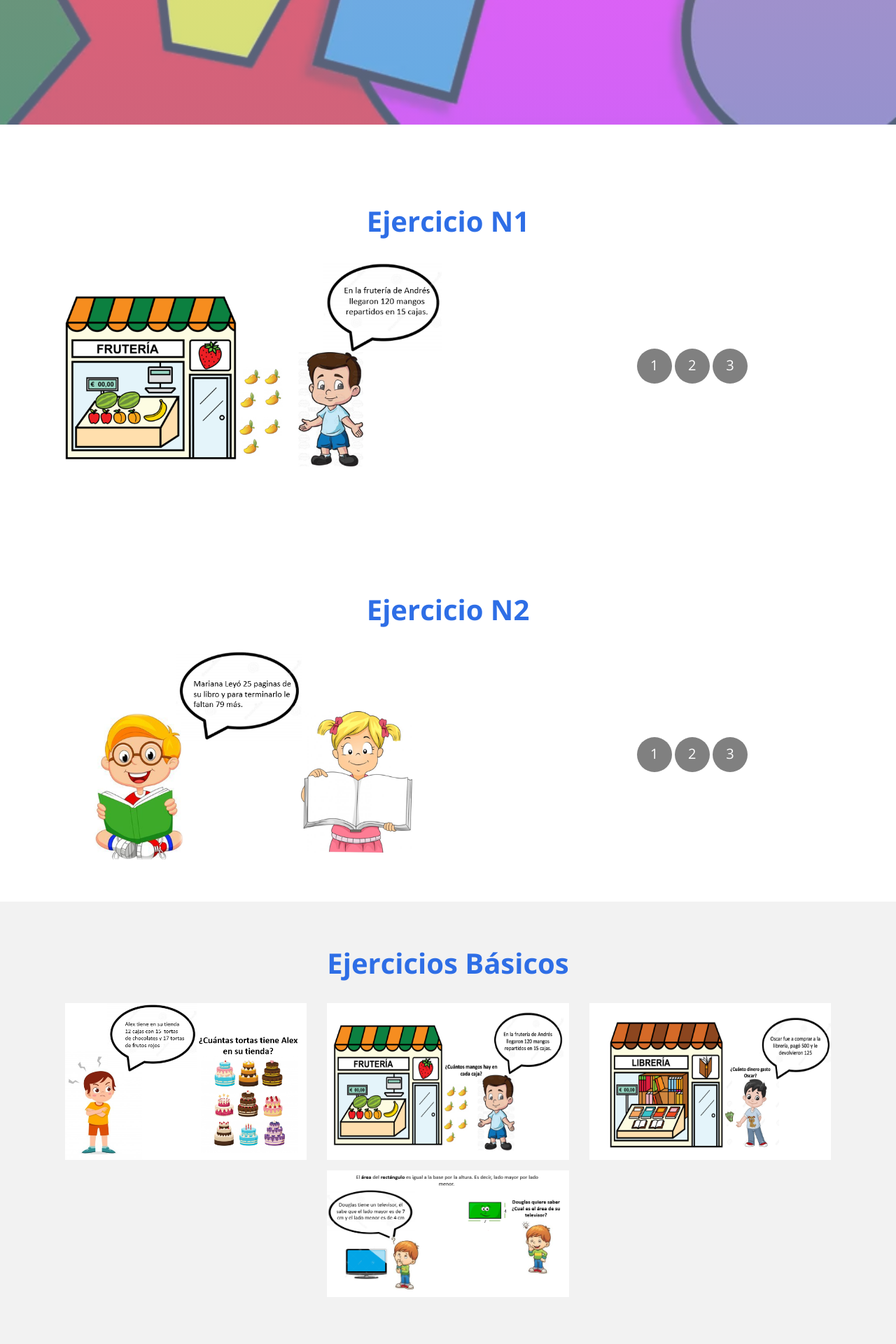
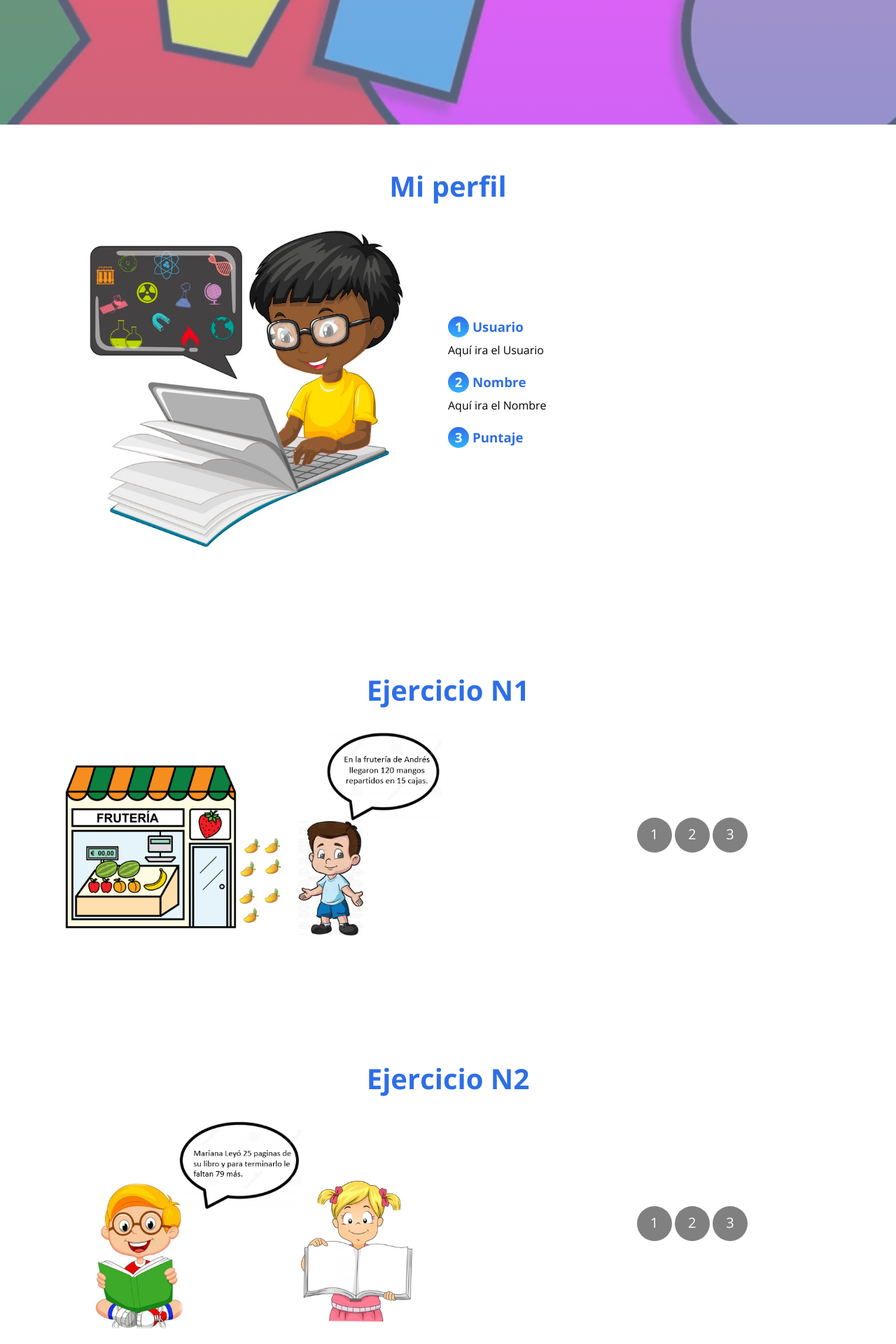
Before and after one commit to ossanti/ProyectoIngenier-aSoftware, a PHP site: the page made by Operaciones Basicas.html in a window 1280 px wide. Shown: the part 622-2542 px from the top of the page at 70% size. Run offline with PHP 8.4, Linux system fonts and the light colour scheme.

Commit message:
Ejercicio1

```diff
--- a/Operaciones Basicas.html
+++ b/Operaciones Basicas.html
@@ -13,10 +13,11 @@
     <header class="header" id="inicio">
         <img class="hamburguer" src="img/hamburguesa.svg" alt="">
         <nav class="menu-navegacion">
-                <a href="#inicio">Ejercicio N1</a>
-                <a href="#perfil">Ejercicio N2</a>
-                <a href="#Slides">Ejercicio N3</a>
-                <a href="#ejercicios">Ejercicio N4</a>
+                <a href="#inicio">Modulo</a>
+                <a href="#perfil">Perfil</a>
+                <a href="#Ejercicio1">Ejercicio N1</a>
+                <a href="#Ejercicio2">Ejercicio N2</a>
+                <a href="#Ejercicio3">Ejercicio N3</a>
                 <a href="#expertos">Módulos o Regresar</a>
                 <a href="#footer">Contacto</a>
         </nav>
@@ -27,10 +28,29 @@
             </div>
             <p class="copy">Modulo Operaciones Basicas.</p>
         </div>
-
     </header>
     <main>
-        <section class="slides" id="Slides">
+      <section class="contenedor" id="perfil">
+        <h2 class="subtitulo">Mi perfil</h2>
+        <div class="contenedor-servicio">
+            <img src="img/perfil.png" alt="">
+            <div class="checklist-servicio">
+                <div class="service">
+                    <h3 class="n-service"><span class="number">1</span>Usuario</h3>
+                    <p> Aquí ira el Usuario</p>
+                </div>
+                <div class="service">
+                    <h3 class="n-service"><span class="number">2</span>Nombre</h3>
+                    <p> Aquí ira el Nombre</p>
+                </div>
+                <div class="service">
+                    <h3 class="n-service"><span class="number">3</span>Puntaje</h3>
+                    <div id="mostrar_puntaje"></div>
+                </div>
+            </div>
+        </div>
+    </section>
+        <section class="slides" id="Ejercicio1">
             <div class="contenedor">
             <h2 class="subtitulo">Ejercicio N1</h2>
             <div class="contenedor-slides">
@@ -73,28 +93,28 @@
             </div>
         </section>
         </section>
-        <section class="slides" id="Slides">
+        <section class="slides" id="Ejercicio2">
             <div class="contenedor">
             <h2 class="subtitulo">Ejercicio N2</h2>
             <div class="contenedor-slides">
                 <ul class="slider">
-                  <li id="slide1">
+                  <li id="slide4">
                     <img src="img/ejercicio1.1.png"/>
                   </li>
-                  <li id="slide2">
+                  <li id="slide5">
                     <img src="img/ejercicio1.2.png"/>
                   </li>
-                  <li id="slide3">
+                  <li id="slide6">
                     <p class="enunciados">Realice el ejercicio para calcular el numero de páginas del libro de Mariana</p>
                     <div class="enunciados-head">
                         <img style = "width: 100px; height: 100px" src="img/libroM.png"/>
-                        <p style = "margin-top: 30px; font-size: 30px; font-weight: bold; color: blueviolet; margin-right: 10px">29</p>
+                        <p style = "margin-top: 30px; font-size: 30px; font-weight: bold; color: blueviolet; margin-right: 10px">3</p>
                         <img style = "width: 50px; height: 50px; margin-top: 25px" src="img/SIMBOLO-MAS.png"/>
                         <img style = "width: 100px; height: 100px" src="img/libroM.png"/>
-                        <p style = "margin-top: 30px; font-size: 30px; font-weight: bold; color: blueviolet; margin-right: 10px; ">75</p>
+                        <p style = "margin-top: 30px; font-size: 30px; font-weight: bold; color: blueviolet; margin-right: 10px; ">5</p>
                         <img style = "width: 50px; height: 50px; margin-top: 25px; margin-right: 10px" src="img/elmeromeroigual.png"/>
                         <input style = "border-radius: 5px; background-color: rgba(197, 136, 255, 0.705); border: 0; max-lines: 2; width: 180px; height: 50px; margin-right: 10px; margin-top: 25px" maxlength="3" type="text" placeholder="Escriba el resultado" id="user1">
-                        <input style = "border-radius: 5px; background-color: aqua; width: 180px; height: 50px; margin-right: 10px; margin-top: 25px; border: 0" type="button" value="Comprobar" onclick="Operacion();">
+                        <input style = "border-radius: 5px; background-color: aqua; width: 180px; height: 50px; margin-right: 10px; margin-top: 25px; border: 0" type="button" value="Comprobar" onclick="Operacion1();">
 
                     </div>
                   </li>
@@ -102,20 +122,20 @@
 
                 <ul class="menu">
                   <li>
-                    <a href="#slide1">1</a>
+                    <a href="#slide4">1</a>
                   </li>
                   <li>
-                    <a href="#slide2">2</a>
+                    <a href="#slide5">2</a>
                   </li>
                    <li>
-                    <a href="#slide3">3</a>
+                    <a href="#slide6">3</a>
                   </li>
                 </ul>
 
               </div>
             </div>
         </section>
-        <section class="gallery" id="ejercicios">
+        <section class="gallery" id="Ejercicio3">
             <div class="contenedor">
                 <h2 class="subtitulo">Ejercicios Básicos</h2>
                 <div class="contenedor-galeria">
@@ -151,7 +171,6 @@
 
     <footer id="footer">
         <div class="contenedor footer-content">
-
                 <div class="social-media">
                     <a href="./" class="social-media-icon">
                         <i class='bx bxl-facebook'></i>
@@ -172,18 +191,39 @@
              function Operacion() {
                  var N1 = 120;
                  var N2 = 15;
-                 var sum;
-                 sum = N1 / N2;
+                 var Div;
+                 Div = N1 / N2;
                  var resUs = parseInt(document.getElementById("user1").value);
                  var puntaje = document.getElementById("mostrar_puntaje");
                  let resuelto = false;
                  if(resuelto == true){
                     alert("Ya lo resolvió")
                  }else{
-                    if(resUs == sum){
+                    if(resUs == Div){
                       alert("Bien");
                       resuelto = true;
-                      var pun = 8;
+                      var pun = 10;
+                      puntaje.innerHTML += pun;
+                    }else{
+                      alert("Mal")
+                    }
+                 }
+             }
+       function Operacion1() {
+                 var N3 = 3;
+                 var N4 = 5;
+                 var sum;
+                 sum = N3 * N4;
+                 var resUs1 = parseInt(document.getElementById("user1").value);
+                 var puntaje = document.getElementById("mostrar_puntaje");
+                 let resuelto = false;
+                 if(resuelto == true){
+                    alert("Ya lo resolvió")
+                 }else{
+                    if(resUs1 == sum){
+                      alert("Bien");
+                      resuelto = true;
+                      var pun = 10;
                       puntaje.innerHTML += pun;
                     }else{
                       alert("Mal")
--- a/css/estilos.css
+++ b/css/estilos.css
@@ -488,7 +488,27 @@ footer{
     font-size: 20px;
     border-radius: 100%;
   }
+  .menu2{
+    text-align: center;
+    margin: 20px;
+  }
 
+  .menu2 li{
+    display: inline-block;
+    text-align: center;
+  }
+
+  .menu2 li a{
+    display: inline-block;
+    color: white;
+    text-decoration: none;
+    background-color: grey;
+    padding: 10px;
+    width: 50px;
+    height: 50px;
+    font-size: 20px;
+    border-radius: 100%;
+  }
   .enunciados{
     color: #1458d6;
     font-size: 20px;
```
